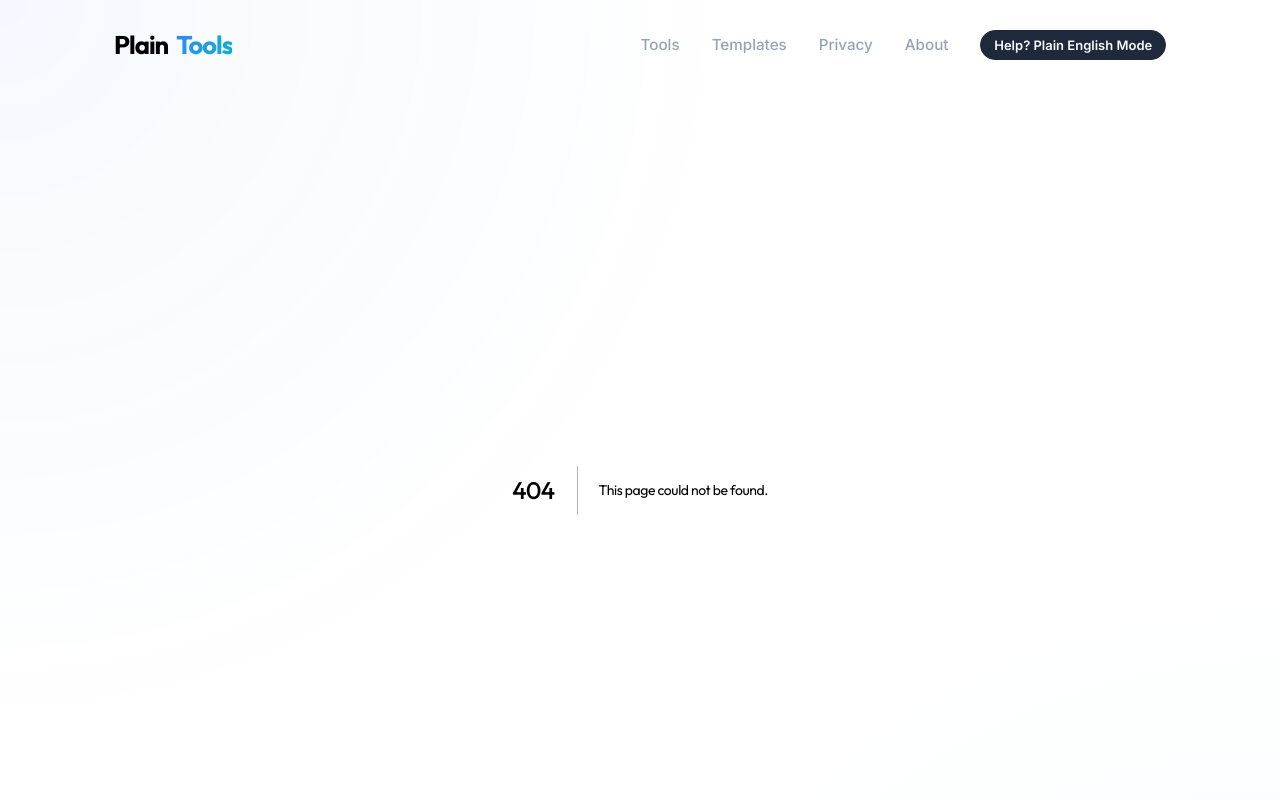
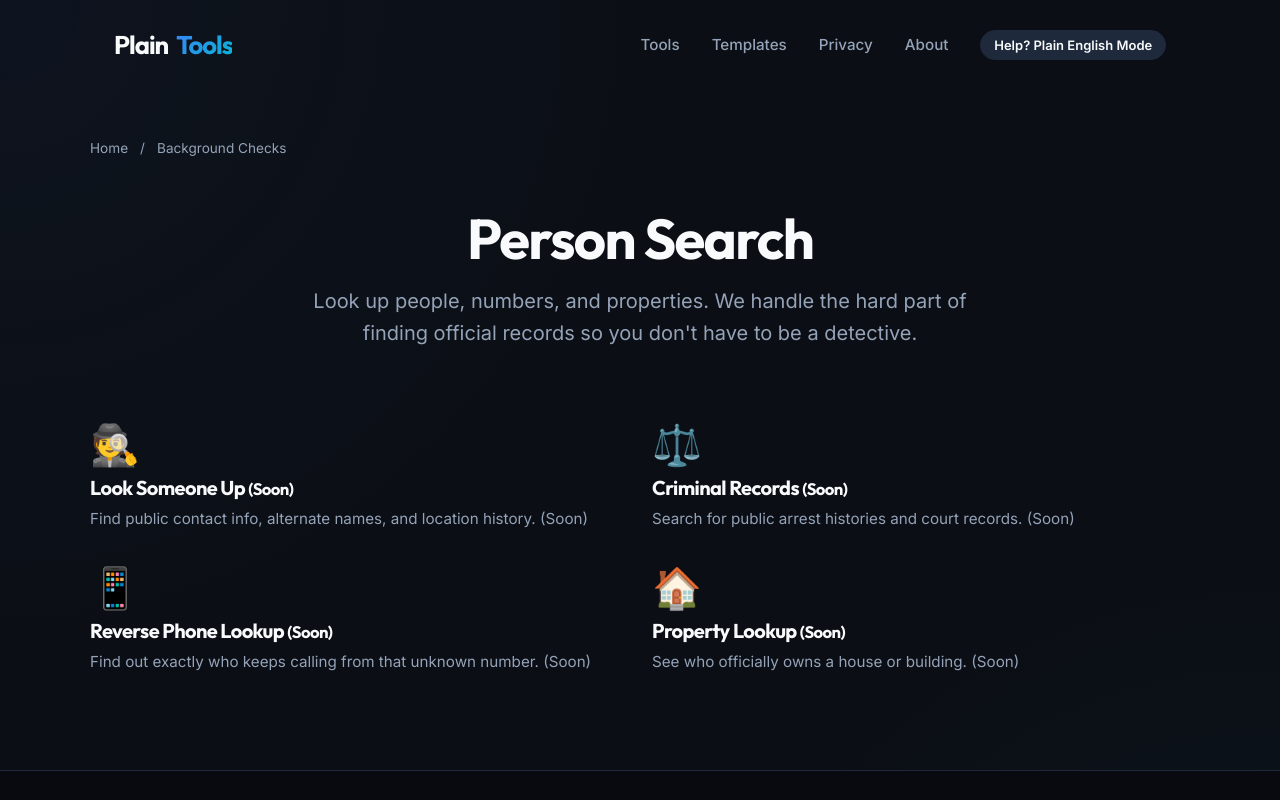
Before and after one commit to CodeRidge211/plaintools-, a Next.js app: page /background-check in a window 1280 px wide. Before the commit this address had no page. Shown: the top 800 px of the page. Built offline with nearby package versions, Linux system fonts and the light colour scheme.

Commit message:
Create hub stubs for file-converters and background-check

```diff
--- /dev/null
+++ b/app/background-check/page.tsx
@@ -0,0 +1,69 @@
+'use client';
+
+import Link from 'next/link';
+
+export default function BackgroundCheckHub() {
+  const tools = [
+    { id: 'person-search', title: 'Look Someone Up', desc: 'Find public contact info, alternate names, and location history. (Soon)', icon: '🕵️', soon: true, route: '#' },
+    { id: 'criminal-records', title: 'Criminal Records', desc: 'Search for public arrest histories and court records. (Soon)', icon: '⚖️', soon: true, route: '#' },
+    { id: 'reverse-phone', title: 'Reverse Phone Lookup', desc: 'Find out exactly who keeps calling from that unknown number. (Soon)', icon: '📱', soon: true, route: '#' },
+    { id: 'property-search', title: 'Property Lookup', desc: 'See who officially owns a house or building. (Soon)', icon: '🏠', soon: true, route: '#' },
+  ];
+
+  return (
+    <div className="category-hub container">
+      <nav className="breadcrumb">
+        <Link href="/">Home</Link>
+        <span className="separator">/</span>
+        <span className="current">Background Checks</span>
+      </nav>
+
+      <section className="hub-hero">
+        <h1 className="display-font">Person Search</h1>
+        <p className="hero-desc">Look up people, numbers, and properties. We handle the hard part of finding official records so you don't have to be a detective.</p>
+
+        <div className="plain-english-helper" style={{marginTop: '1.5rem'}}>
+          We are currently setting up our verified partnership with TruthFinder to make these tools incredibly powerful. Check back shortly!
+        </div>
+      </section>
+
+      <div className="tool-grid">
+        {tools.map(g => (
+          <Link key={g.id} href={g.route} className={`tool-card glass-hover ${g.soon ? 'disabled' : ''}`}>
+            <div className="icon">{g.icon}</div>
+            <div className="content">
+              <h3>{g.title} {g.soon && <small>(Soon)</small>}</h3>
+              <p>{g.desc}</p>
+            </div>
+            {!g.soon && <span className="arrow">→</span>}
+          </Link>
+        ))}
+      </div>
+
+      <style jsx>{`
+        .category-hub { padding: 3rem 0 6rem; }
+        .breadcrumb { display: flex; gap: 0.75rem; font-size: 0.85rem; color: var(--text-muted); margin-bottom: 3rem; }
+        .hub-hero { text-align: center; margin-bottom: 4rem; }
+        .display-font { font-size: 3.5rem; margin-bottom: 1rem; }
+        .hero-desc { font-size: 1.25rem; color: var(--text-muted); max-width: 700px; margin: 0 auto; }
+
+        .tool-grid { display: grid; grid-template-columns: repeat(2, 1fr); gap: 1.5rem; }
+        .tool-card { display: flex; align-items: center; padding: 2rem; background: var(--bg-subtle); border: 1px solid var(--border); border-radius: var(--radius-lg); position: relative; transition: all 0.3s ease; }
+        .icon { font-size: 2.5rem; margin-right: 1.5rem; flex-shrink: 0; }
+        .content h3 { font-size: 1.25rem; margin-bottom: 0.5rem; }
+        .content p { font-size: 0.95rem; color: var(--text-muted); }
+        .arrow { position: absolute; right: 2rem; color: var(--primary); font-size: 1.25rem; opacity: 0; transition: all 0.3s; }
+
+        .tool-card:hover:not(.disabled) { transform: translateY(-5px); border-color: var(--primary); background: var(--primary-light); }
+        .tool-card:hover .arrow { opacity: 1; transform: translateX(5px); }
+
+        .disabled { opacity: 0.6; cursor: not-allowed; }
+
+        @media (max-width: 768px) {
+           .tool-grid { grid-template-columns: 1fr; }
+           .display-font { font-size: 2.5rem; }
+        }
+      `}</style>
+    </div>
+  );
+}
```
Also changed, not shown: app/file-converters/page.tsx (added, +65 -0 lines).
